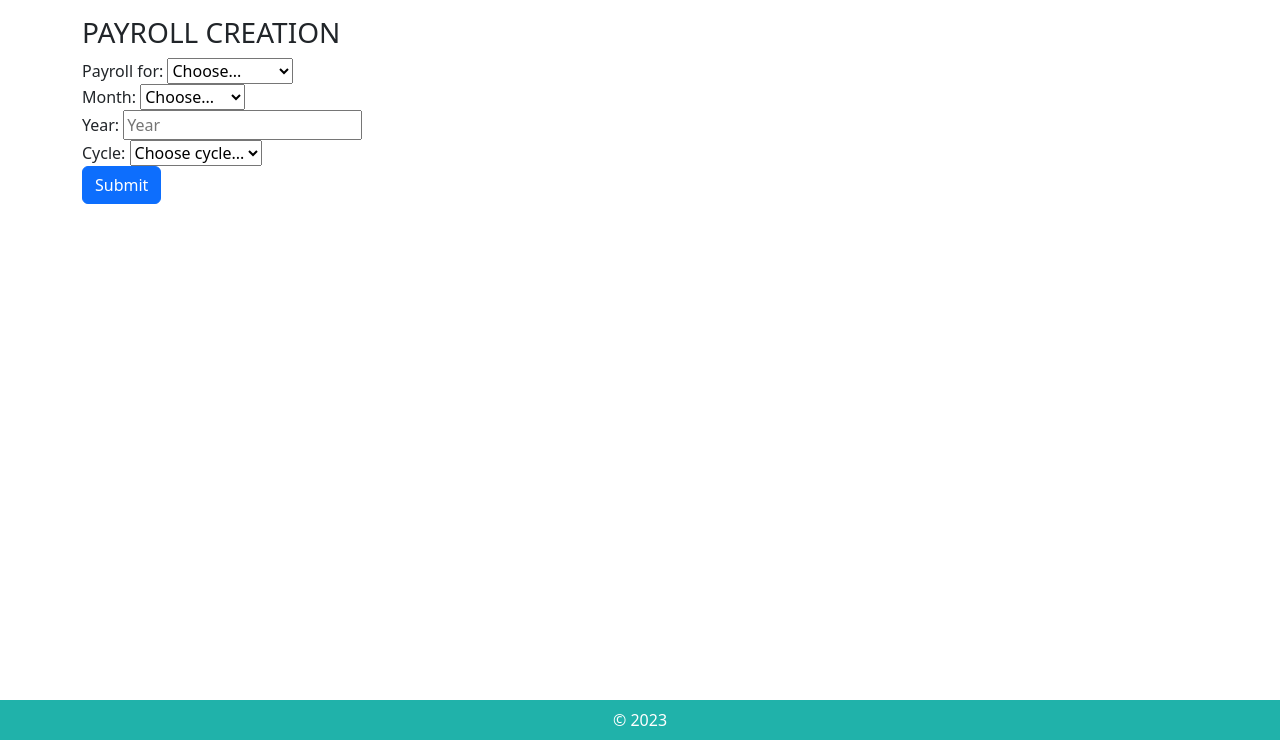
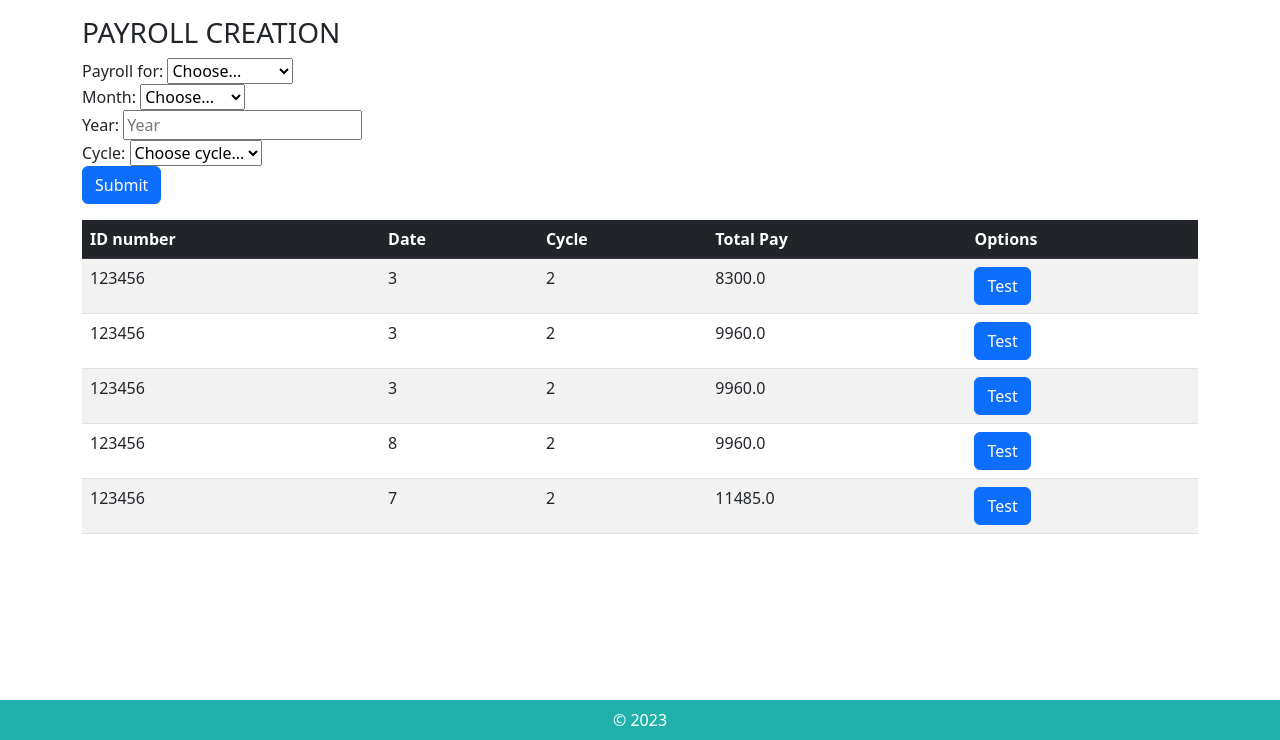
Before and after one commit to Paomittsu/Lazapee, a Django app: page /view_payslips in a window 1280 px wide. Shown: the part 60-800 px from the top of the page. Run offline with Django 3.2, Linux system fonts and the light colour scheme; data comes from the database, SQL or seed files in the repository; both versions use the stored data as it was after the commit; some libraries are stand-ins or nearby versions.

Commit message:
almost done

```diff
--- a/payroll_app/templates/payroll_app/employees.html
+++ b/payroll_app/templates/payroll_app/employees.html
@@ -50,11 +50,6 @@
 
 
                 </td>
-
-
-
-
-
             </tr>
             {% endfor %}
         </tbody>
--- a/payroll_app/templates/payroll_app/payslips.html
+++ b/payroll_app/templates/payroll_app/payslips.html
@@ -47,4 +47,32 @@
 </form>
 
 </div>
+
+<div>
+    <table class="table table-striped">
+        <thead class = "table-dark">
+            <tr>
+                <th scope = "col"> ID number </th>
+                <th scope = "col"> Date </th>
+                <th scope = "col"> Cycle </th>
+                <th scope = "col"> Total Pay </th>
+                <th scope = "col"> Options </th>
+            </tr>
+        </thead>
+        <tbody>
+            {% for e in ptest %}
+            <tr>
+
+                <td> {{e.getIDNumber.getID}} </td>
+                <td> {{e.getMonth}} </td>
+                <td> {{e.getPay_cycle}} </td>
+                <td> {{e.getTotal_pay}} </td>
+                <td> <a class="btn btn-primary" href="{% url 'view_payslip' pk=e.pk %}">Test</button> </a>
+
+
+            </tr>
+            {% endfor %}
+        </tbody>
+    </table>
+    </div>
 {% endblock %}
--- a/payroll_app/urls.py
+++ b/payroll_app/urls.py
@@ -8,6 +8,7 @@ urlpatterns = [
     path('overtime/<int:pk>/', views.overtime, name="overtime"),
     path('delete_employee/<int:pk>/', views.delete_employee, name="delete_employee"),
     path('update_employee/<int:pk>/', views.update_employee, name="update_employee"),
-    path('view_payslips', views.view_payslips, name="view_payslips"),
+    path('view_payslips', views.payslips, name="view_payslips"),
     path('test', views.payslip_submit, name="test"),
+    path('view_payslip/<int:pk>', views.view_payslip, name="view_payslip"),
 ]
--- a/payroll_app/views.py
+++ b/payroll_app/views.py
@@ -1,6 +1,6 @@
 from django.shortcuts import render, redirect, get_object_or_404
 from .models import *
-
+from django.contrib import messages
 # Create your views here.
 def employees(request):
     emp = Employee.objects.all()
@@ -26,10 +26,29 @@ def create_employee(request):
         if a == "":
             a = 0
 
-        Employee.objects.create(name=n, id_number=id, rate=r, allowance=a)
-        return redirect('employees')
+        if Employee.objects.filter(id_number=id).exists():
+            messages.error(request, "An employee with this ID number already exists")
+            return redirect('create_employee')
+
+        else:
+            Employee.objects.create(name=n, id_number=id, rate=r, allowance=a)
+            return redirect('employees')
     else:
         return render(request, 'payroll_app/create_employee.html')
+# def create_employee(request):
+#     emp = Employee.objects.all()
+#     if request.method == "POST":
+#         n = request.POST.get('name')
+#         id = request.POST.get('idnum')
+#         r = request.POST.get('rate')
+#         a = request.POST.get('allowance')
+#         if a == "":
+#             a = 0
+
+#         Employee.objects.create(name=n, id_number=id, rate=r, allowance=a)
+#         return redirect('employees')
+#     else:
+#         return render(request, 'payroll_app/create_employee.html')
 
 def delete_employee(request, pk):
     Employee.objects.filter(pk=pk).delete()
@@ -44,89 +63,119 @@ def update_employee(request, pk):
         r = request.POST.get('rate')
         a = request.POST.get('allowance')
 
-        Employee.objects.filter(pk=pk).update(name=n, id_number=id, rate=r, allowance=a )
-        return redirect('employees')
+        if Employee.objects.get(id_number=id).getID() == id:
+            Employee.objects.filter(pk=pk).update(name=n, id_number=id, rate=r, allowance=a)
+            return redirect('employees')
+
+        elif Employee.objects.filter(id_number=id).exists():
+            messages.error(request, "An employee with this ID number already exists")
+            return redirect('update_employee', pk=pk)
+
+        else:
+            Employee.objects.filter(pk=pk).update(name=n, id_number=id, rate=r, allowance=a)
+            return redirect('employees')
     else:
         return render(request, 'payroll_app/update_employee.html', {'emp':emp})
 
-def view_payslips(request):
+def payslips(request):
     emp = Employee.objects.all()
-    return render(request, 'payroll_app/payslips.html', {'emp':emp})
+    payslip_test = Payslip.objects.all()
+    return render(request, 'payroll_app/payslips.html', {'emp':emp, 'ptest':payslip_test,})
 
 def payslip_submit(request):
     emp = Employee.objects.all()
     inp_for = request.POST.get('payslip_for')
     inp_month = request.POST.get('month')
-    c = 0
-    d = None
     inp_year = request.POST.get('year')
     month30 = ["4", "6", "9", "11"]
     leap_status = None
     inp_cycle = request.POST.get('cycle')
 
     # Leap year check
-    if int(inp_year) % 4 == 0:
-        if int(inp_year) % 100 == 0:
-            if int(inp_year) % 400 == 0:
+    if request.method == "POST":
+        if int(inp_year) % 4 == 0:
+            if int(inp_year) % 100 == 0:
+                if int(inp_year) % 400 == 0:
+                    leap_status = "LEAP!"
+                else:
+                    leap_status = "NOT LEAP!"
+            else:
                 leap_status = "LEAP!"
-            else:
-                leap_status = "NOT LEAP!"
         else:
-            leap_status = "LEAP!"
-    else:
-        leap_status = "NOT LEAP!"
-
-
-    day_range = None
-
-    if inp_cycle == "1":
-        day_range = "1-15"
-    if inp_cycle == "2":
-        if inp_month in month30:
-            day_range = "16-30"
-        elif inp_month == "2":
-            if leap_status == "LEAP!":
-                day_range = "16-29"
-            else:
-                day_range = "16-28"
-        else:
-            day_range = "16-31"
-
-
-    if inp_for != "all":
-        active_id = Employee.objects.get(id_number=inp_for)
-        gross_pay = active_id.getRate() + active_id.getAllowance() + active_id.getOvertime()
-        philhealth = active_id.getRate() * 0.04
-        sss = active_id * 0.045
-
-
-    context = {
-        'b':inp_month,
-        'd':d,
-        'l':leap_status,
-        'r':day_range,
-        'emp': emp,
-    }
-
-
-    # elif inp_for == "all":
-    #     for i in emp:
-    #         c+=1 #replace with create payslip object
-    # else:
-    #     pass
-
-    # context = {
-    #     'a': inp_for,
-    #     'b': b,
-    #     'c': c,
-    #     'd': d,
-    #     'e':gross_pay,
-    # }
+            leap_status = "NOT LEAP!"
 
 
 
+        day_range = None
 
-    return render(request, 'payroll_app/test.html', context)
+        if inp_cycle == "1":
+            day_range = "1-15"
+        if inp_cycle == "2":
+            if inp_month in month30:
+                day_range = "16-30"
+            elif inp_month == "2":
+                if leap_status == "LEAP!":
+                    day_range = "16-29"
+                else:
+                    day_range = "16-28"
+            else:
+                day_range = "16-31"
+
+
+        if inp_for != "all":
+            active_id = Employee.objects.get(id_number=inp_for)
+            base_pay = active_id.getRate()/2
+            gross_pay = base_pay + active_id.getAllowance() + active_id.getOvertime()
+
+            if inp_cycle == "2":
+                philhealth = active_id.getRate() * 0.04
+                sss = active_id.getRate() * 0.045
+                tax = (gross_pay - sss - philhealth) * 0.2
+                total_deductions = tax + sss + philhealth
+                net_pay = gross_pay - total_deductions
+                pag_ibig = 0
+            else:
+                philhealth = 0
+                sss = 0
+                pag_ibig = 100
+                tax = (gross_pay - pag_ibig)*0.2
+                total_deductions = tax + pag_ibig
+                net_pay = gross_pay - total_deductions
+
+
+            Payslip.objects.create(id_number=active_id,
+                                month=inp_month,
+                                date_range=day_range,
+                                year=inp_year,
+                                pay_cycle=inp_cycle,
+                                rate=active_id.getRate(),
+                                earnings_allowance=active_id.getAllowance(),
+                                deductions_tax=tax,
+                                deductions_health=philhealth,
+                                pag_ibig=pag_ibig,
+                                sss=sss,
+                                overtime=active_id.getOvertime(),
+                                total_pay=net_pay,
+                                )
+
+        payslip_test = Payslip.objects.all()
+        context = {
+            'b':inp_month,
+            'l':leap_status,
+            'r':day_range,
+            'emp': emp,
+            'ptest':payslip_test,
+        }
+
+        return render(request, 'payroll_app/test.html', context)
+    else:
+        pass
+
+def view_payslip(request, pk):
+    d = get_object_or_404(Payslip, pk=pk)
+    return render(request, 'payroll_app/view_payslip.html', {'d':d})
+
+
 
 # def test(request, pk):
 #      Employee.objects.get(pk=pk).resetOvertime()
```
Also changed, not shown: payroll_app/templates/payroll_app/create_employee.html (+11 -0 lines), payroll_app/templates/payroll_app/test.html (+33 -0 lines), payroll_app/templates/payroll_app/update_employee.html (+11 -0 lines), payroll_app/templates/payroll_app/view_payslip.html (added, +101 -0 lines), db.sqlite3.
